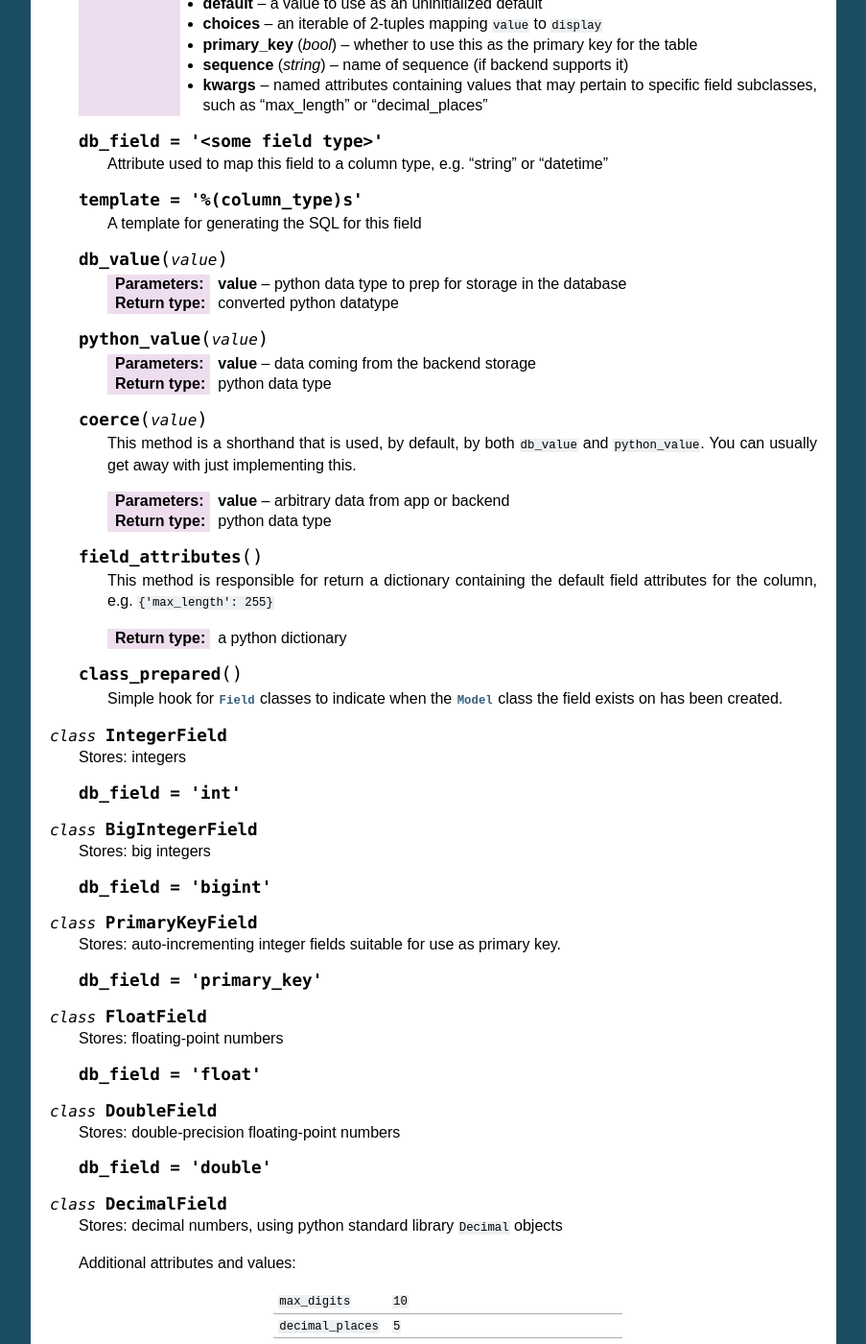
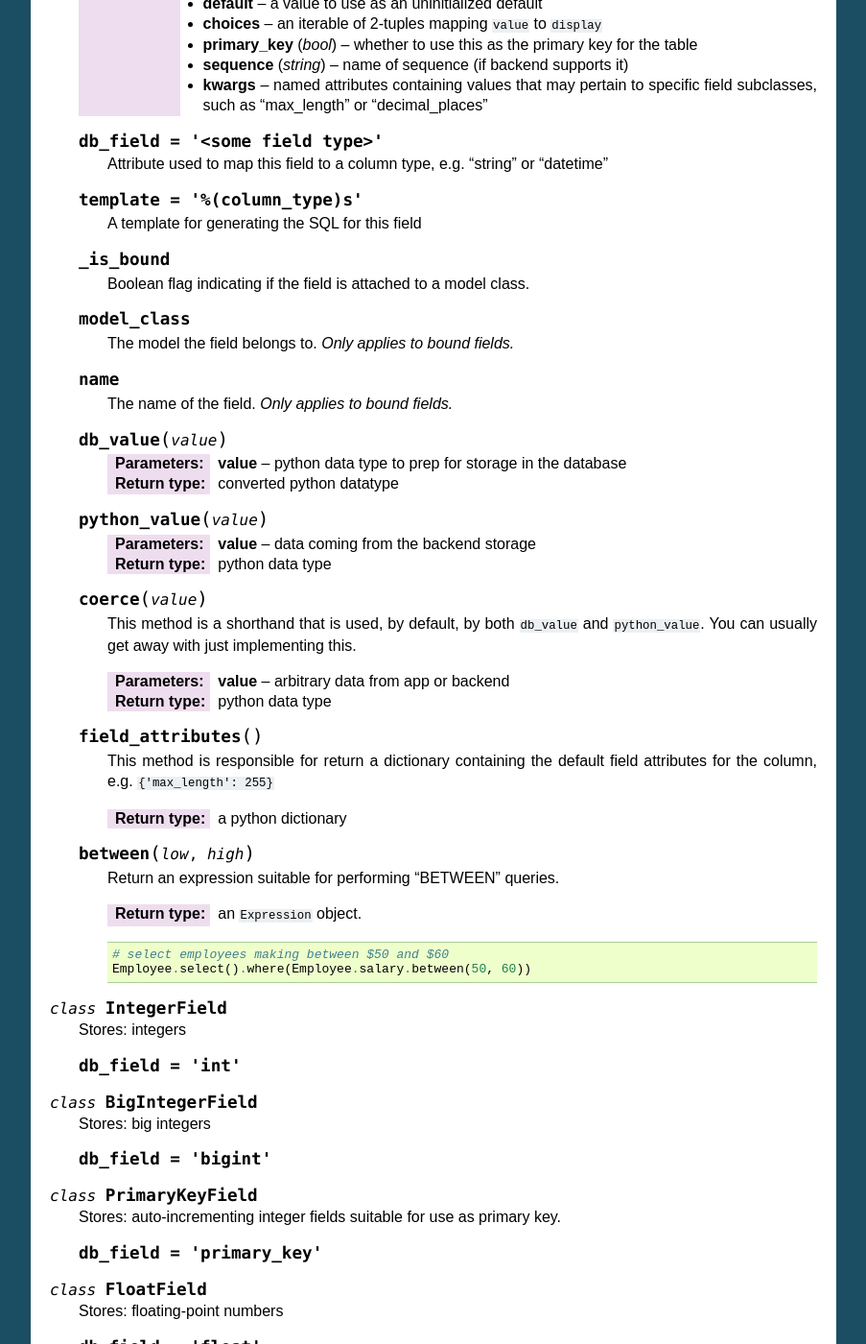
Before and after one commit to coleifer/peewee, a Sphinx documentation site: the page built from docs/peewee/api.rst, in a window 1280 px wide and 1400 px high, scrolled down 5980 px. Shown: the whole window at 96% size, without its empty margins (198-1101 px from the left). Built offline with Sphinx 7.4.7, drawn with Linux system fonts in a browser that asks for light colours; some of the changed text lies outside the part shown.

Commit message:
Adding support for `BETWEEN`

```diff
--- a/docs/peewee/api.rst
+++ b/docs/peewee/api.rst
@@ -332,6 +332,18 @@ Fields
 
         A template for generating the SQL for this field
 
+    .. py:attribute:: _is_bound
+
+        Boolean flag indicating if the field is attached to a model class.
+
+    .. py:attribute:: model_class
+
+        The model the field belongs to. *Only applies to bound fields.*
+
+    .. py:attribute:: name
+
+        The name of the field. *Only applies to bound fields.*
+
     .. py:method:: db_value(value)
 
         :param value: python data type to prep for storage in the database
@@ -357,10 +369,16 @@ Fields
 
         :rtype: a python dictionary
 
-    .. py:method:: class_prepared()
-
-        Simple hook for :py:class:`Field` classes to indicate when the :py:class:`Model`
-        class the field exists on has been created.
+    .. py:method:: between(low, high)
+
+        Return an expression suitable for performing "BETWEEN" queries.
+
+        :rtype: an ``Expression`` object.
+
+        .. code-block:: python
+
+            # select employees making between $50 and $60
+            Employee.select().where(Employee.salary.between(50, 60))
 
 .. py:class:: IntegerField
 
--- a/peewee.py
+++ b/peewee.py
@@ -145,6 +145,7 @@ OP_IN = 26
 OP_IS = 27
 OP_LIKE = 28
 OP_ILIKE = 29
+OP_BETWEEN = 30
 
 DJANGO_MAP = {
     'eq': OP_EQ,
@@ -411,6 +412,9 @@ class Field(Leaf):
     def __hash__(self):
         return hash(self.name + '.' + self.model_class.__name__)
 
+    def between(self, low, high):
+        return Expr(self, OP_BETWEEN, Clause(low, R('AND'), high))
+
 
 class IntegerField(Field):
     db_field = 'int'
@@ -720,6 +724,7 @@ class QueryCompiler(object):
         OP_IS: 'IS',
         OP_LIKE: 'LIKE',
         OP_ILIKE: 'ILIKE',
+        OP_BETWEEN: 'BETWEEN',
         OP_ADD: '+',
         OP_SUB: '-',
         OP_MUL: '*',
--- a/tests.py
+++ b/tests.py
@@ -2052,6 +2052,12 @@ class FieldTypeTestCase(ModelTestCase):
         res = BlobModel.get(BlobModel.data == binary_data)
         self.assertEqual(res.id, blob.id)
 
+    def test_between(self):
+        field = NullModel.int_field
+        self.assertNM(field.between(1, 2), ['c1', 'c2'])
+        self.assertNM(field.between(2, 3), ['c2', 'c3'])
+        self.assertNM(field.between(5, 300), [])
+
 
 class DateTimeExtractTestCase(ModelTestCase):
     requires = [NullModel]
```
